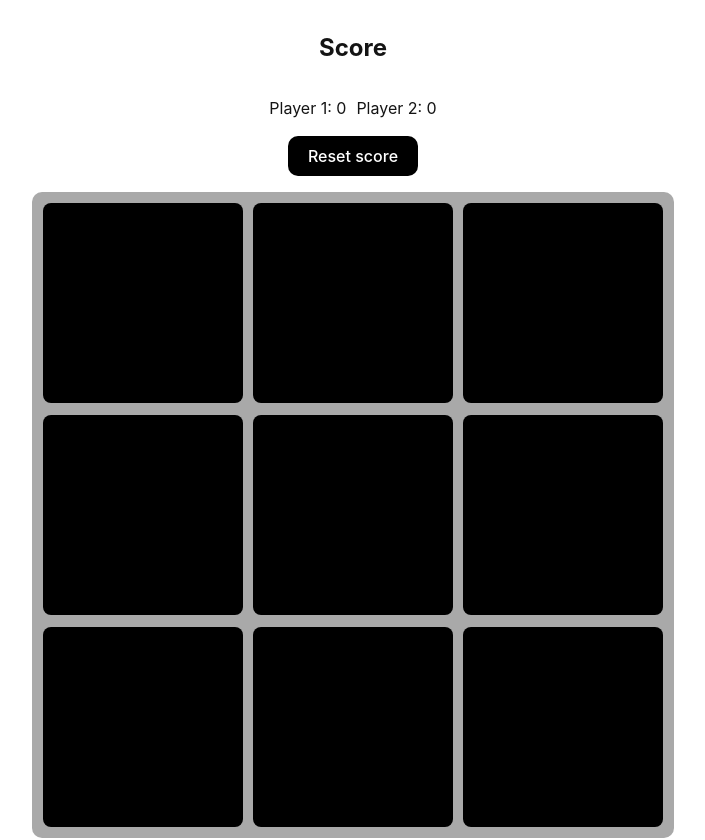
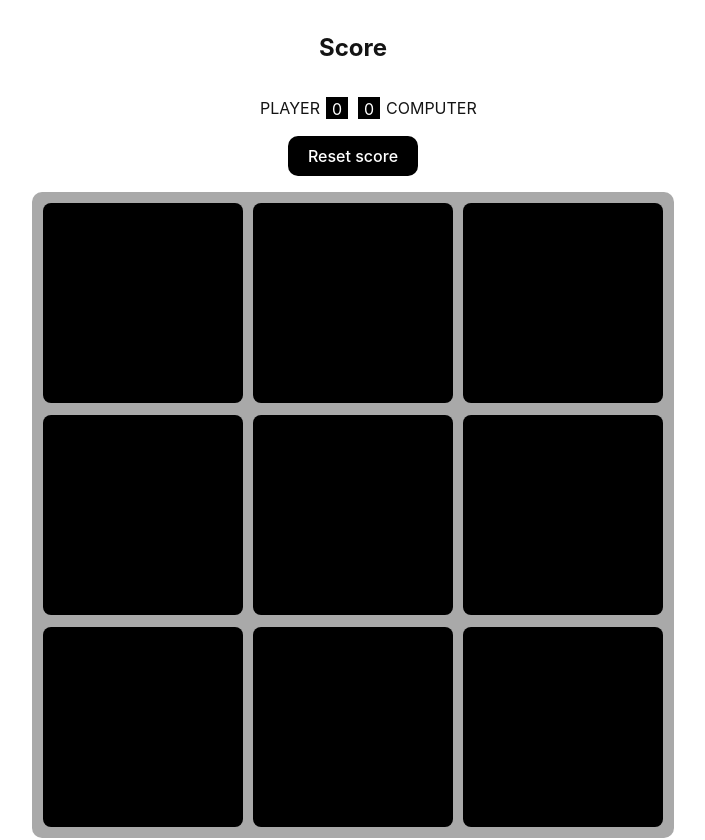
Before and after one commit to gm3nd3s/ticTacToe, a React (Vite) app: page / in a window 1280 px wide. Shown: the top 840 px of the page, without its empty margins (287-992 px from the left). Built offline with nearby package versions, Linux system fonts and the light colour scheme.

Commit message:
Added dashboard score styles

```diff
--- a/src/components/Dashboard/index.jsx
+++ b/src/components/Dashboard/index.jsx
@@ -25,8 +25,30 @@ const Score = styled.div`
 	display: flex;
 	flex-direction: row;
 	gap: 10px;
+	justify-content: space-around;
+	margin: 0 auto;
+`;
+const Plate = styled.span`
+	background-color: black;
+	color: white;
+	width: 22px;
+	height: 22px;
+	align-self: center;
+	text-align: center;
 `;
 
+const ScoreWrapperLeft = styled.div`
+	display: flex;
+	justify-content: flex-end;
+	gap: 6px;
+	width: 140px;
+`;
+const ScoreWrapperRight = styled.div`
+	display: flex;
+	justify-content: flex-start;
+	gap: 6px;
+	width: 140px;
+`;
 export const Dashboard = () => {
 	const score = useSelector((state) => state.score);
 	const dispatch = useDispatch();
@@ -34,8 +56,14 @@ export const Dashboard = () => {
 		<DashboardStyle>
 			<h2>Score</h2>
 			<Score>
-				<p>{`Player 1: ${score.player1} `}</p>
-				<p>{`Player 2: ${score.player2} `}</p>
+				<ScoreWrapperLeft>
+					<p>PLAYER</p>
+					<Plate>{score.player1} </Plate>
+				</ScoreWrapperLeft>
+				<ScoreWrapperRight>
+					<Plate>{score.player2} </Plate>
+					<p>COMPUTER</p>
+				</ScoreWrapperRight>
 			</Score>
 			<Reset
 				onClick={() => {
```
